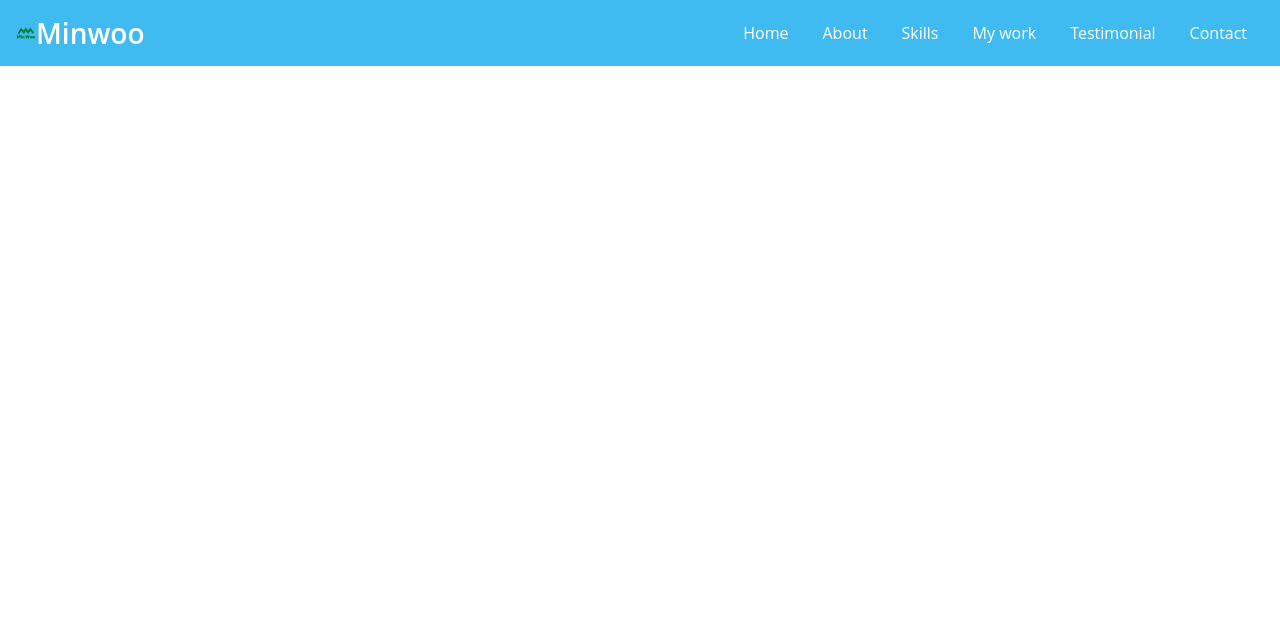
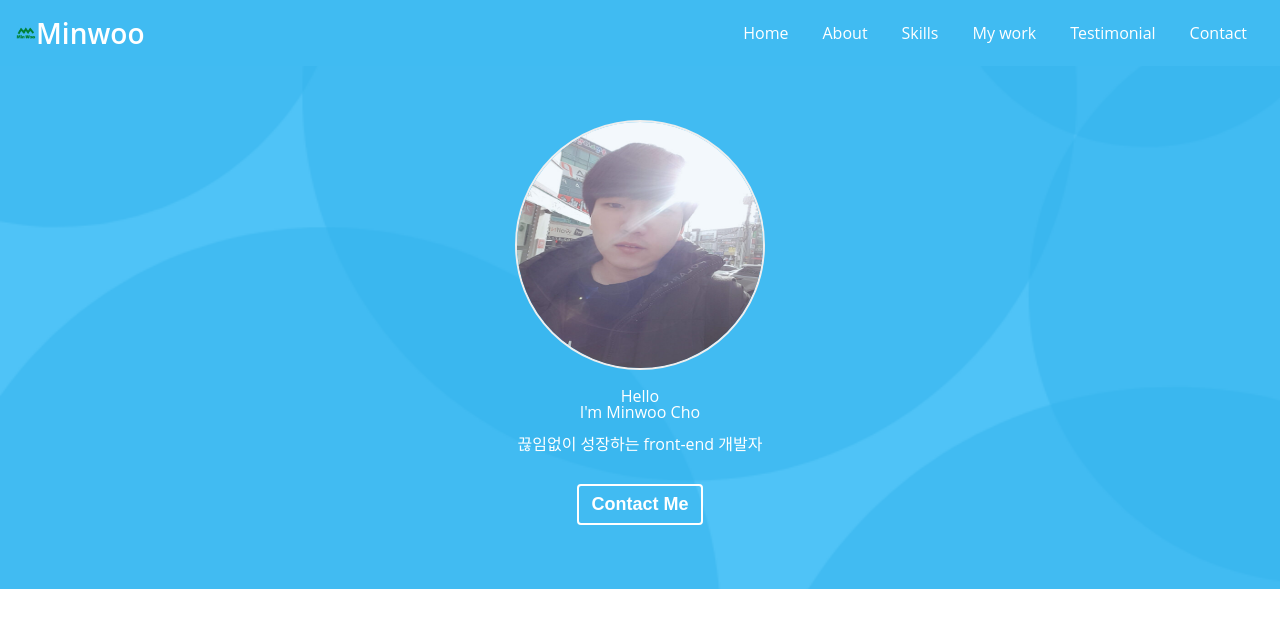
Before and after one commit to homile/TypeScript-Portfolio, a React (Create React App) app in the folder ts-portfolio/: page / in a window 1280 px wide. Shown: the top 628 px of the page. Built offline with nearby package versions, Linux system fonts and the light colour scheme.

Commit message:
feat:Home 컴포넌트 작업 프로필 사진 및 배경추가

```diff
--- a/ts-portfolio/src/App.tsx
+++ b/ts-portfolio/src/App.tsx
@@ -1,10 +1,12 @@
 import React from 'react';
+import Home from './components/Home';
 import Navbar from './components/Navbar';
 
 function App() {
   return (
     <>
       <Navbar />
+      <Home />
     </>
   );
 }
--- a/ts-portfolio/src/components/Home.tsx
+++ b/ts-portfolio/src/components/Home.tsx
@@ -1,9 +1,57 @@
-import React from 'react'
+import React from 'react';
+import styled from 'styled-components';
+import profilePhoto from '../assets/img/minwoo.jpg';
+import homeImg from '../assets/img/home-background.png';
 
 const Home = () => {
   return (
-    <div>Home</div>
-  )
-}
+    <HomeSection homeImg={homeImg}>
+      <HomeContainer>
+        <ProfileImg src={profilePhoto} alt="Minwoo's profile photo" />
+        <h1 className="home_title">
+          Hello<br></br>I'm Minwoo Cho
+        </h1>
+        <h2 className="home_description">끊임없이 성장하는 front-end 개발자</h2>
+        <HomeContact data-link="#contact">Contact Me</HomeContact>
+      </HomeContainer>
+    </HomeSection>
+  );
+};
 
-export default Home
+export default Home;
+
+const HomeSection = styled.section<{ homeImg: string }>`
+  background: url(${(props) => props.homeImg}) center/cover no-repeat;
+  padding: 40px;
+  padding-top: 120px;
+  text-align: center;
+`;
+
+const HomeContainer = styled.div`
+  .home_title,
+  .home_description {
+    color: ${(props) => props.theme.colorWhite};
+  }
+`;
+
+const ProfileImg = styled.img`
+  width: 250px;
+  height: 250px;
+  /* 사각형을 동그랗게 */
+  border-radius: 50%;
+  border: 2px solid ${(props) => props.theme.colorLightWhite};
+`;
+
+const HomeContact = styled.button`
+  color: ${(props) => props.theme.colorWhite};
+  font-size: ${(props) => props.theme.fontRegular};
+  font-weight: ${(props) => props.theme.weightBold};
+  margin: 24px;
+  padding: 8px 12px;
+  border: 2px solid ${(props) => props.theme.colorWhite};
+  border-radius: 4px;
+
+  &:hover{
+    background-color: ${(props) => props.theme.colorBlue};
+  }
+`;
```
